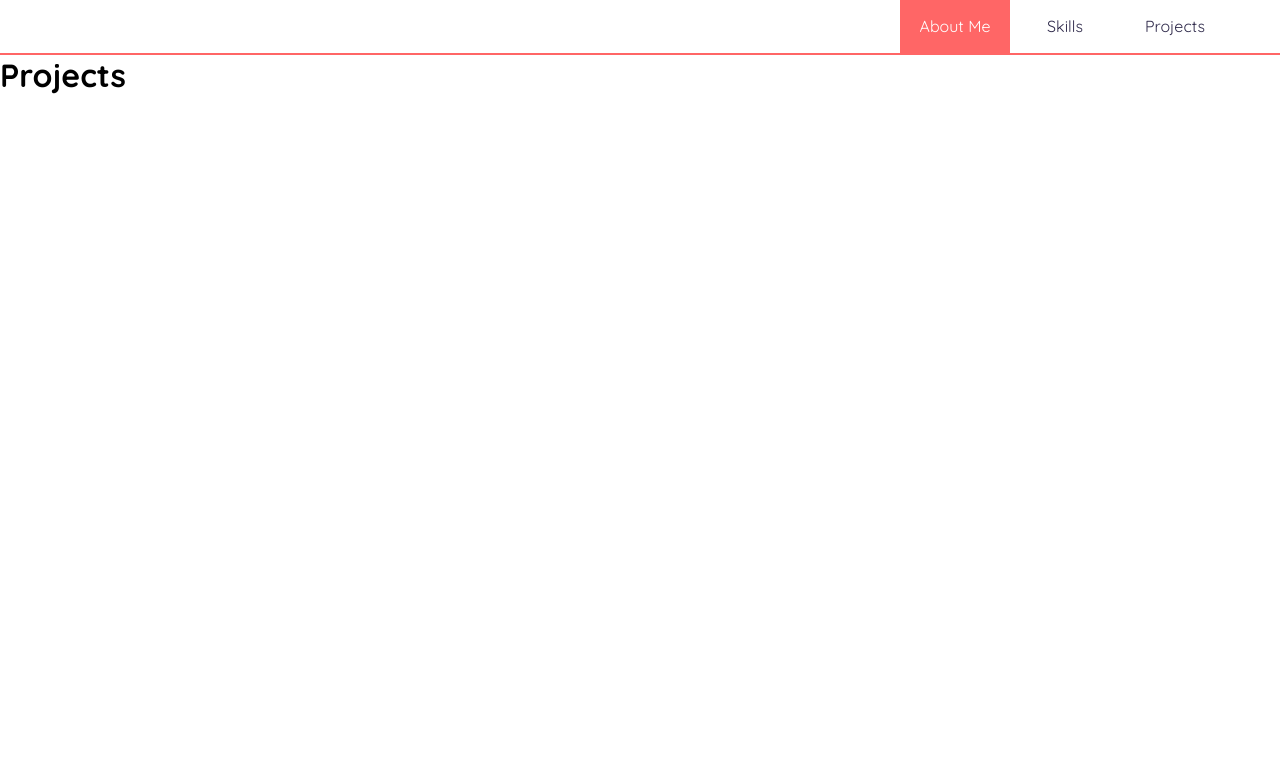
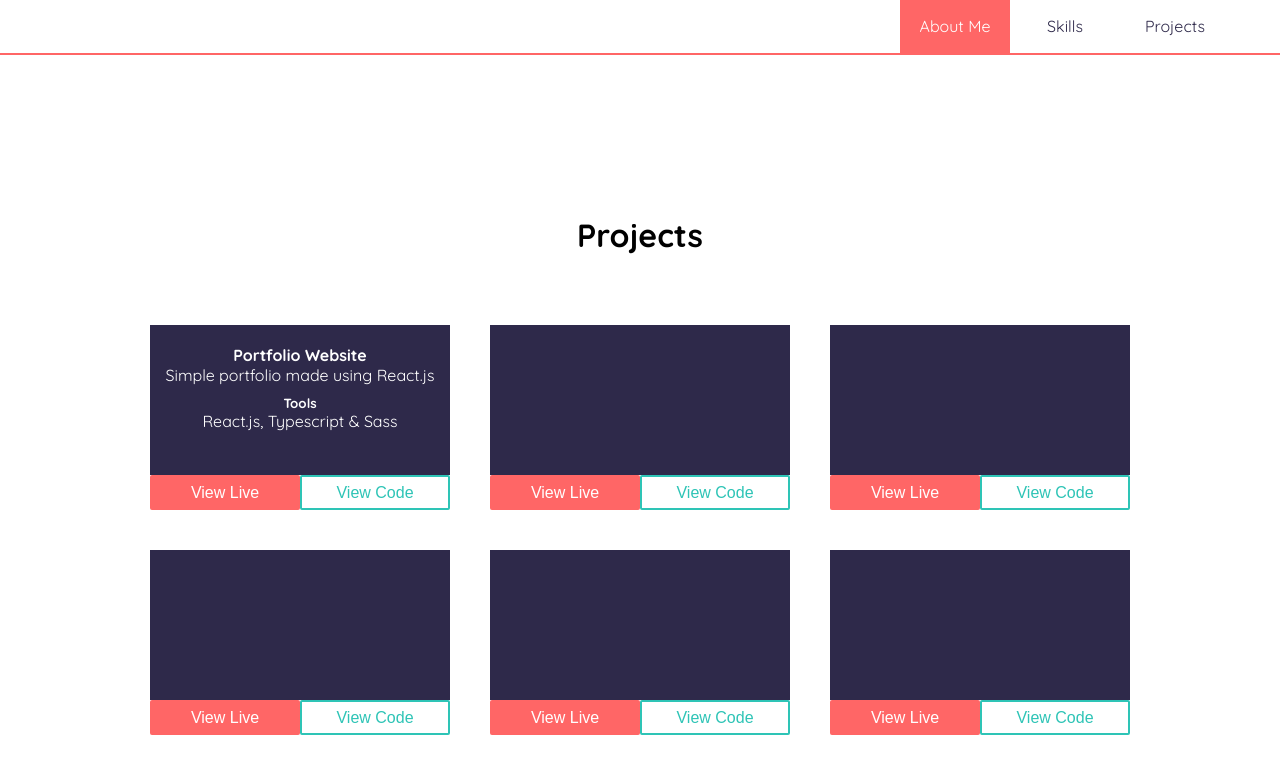
Before and after one commit to FrancyelZelling/portfolio, a React (Create React App) app: page /projects in a window 1280 px wide. Shown: the top 774 px of the page. Built offline with nearby package versions, Linux system fonts and the light colour scheme.

Commit message:
Finished Skills Page & Started Projects Page

```diff
--- a/package.json
+++ b/package.json
@@ -10,12 +10,14 @@
     "@types/node": "^12.0.0",
     "@types/react": "^16.9.53",
     "@types/react-dom": "^16.9.8",
+    "@types/styled-components": "^5.1.4",
     "feather-icons-react": "^0.4.1",
     "react": "^17.0.1",
     "react-dom": "^17.0.1",
     "react-router": "^5.2.0",
     "react-router-dom": "^5.2.0",
     "react-scripts": "4.0.0",
+    "styled-components": "^5.2.1",
     "typescript": "^4.0.3",
     "web-vitals": "^0.2.4"
   },
--- a/src/Components/Projects.tsx
+++ b/src/Components/Projects.tsx
@@ -1,7 +1,60 @@
 import React from "react";
 
 const Projects: React.FC = () => {
-  return <h1>Projects</h1>;
+  return (
+  <div className="projects">
+    <h1>Projects</h1>
+    <div className="projects-container">
+      <div className="project">
+        <div className="img-blank">
+          <h4>Portfolio Website</h4>
+          <p>Simple portfolio made using React.js</p>
+          <h5>Tools</h5>
+          <p>React.js, Typescript & Sass</p>
+        </div>
+        <div className="buttons">
+          <button className="main">View Live</button>
+          <button className="secondary">View Code</button>
+        </div>
+      </div>
+      <div className="project">
+        <div className="img-blank"></div>
+        <div className="buttons">
+          <button className="main">View Live</button>
+          <button className="secondary">View Code</button>
+        </div>
+      </div>
+      <div className="project">
+        <div className="img-blank"></div>
+        <div className="buttons">
+          <button className="main">View Live</button>
+          <button className="secondary">View Code</button>
+        </div>
+      </div>
+      <div className="project">
+        <div className="img-blank"></div>
+        <div className="buttons">
+          <button className="main">View Live</button>
+          <button className="secondary">View Code</button>
+        </div>
+      </div>
+      <div className="project">
+        <div className="img-blank"></div>
+        <div className="buttons">
+          <button className="main">View Live</button>
+          <button className="secondary">View Code</button>
+        </div>
+      </div>
+      <div className="project">
+        <div className="img-blank"></div>
+        <div className="buttons">
+          <button className="main">View Live</button>
+          <button className="secondary">View Code</button>
+        </div>
+      </div>
+    </div>
+  </div>
+)
 };
 
 export default Projects;
--- a/src/Components/Skills.tsx
+++ b/src/Components/Skills.tsx
@@ -3,7 +3,7 @@ import React from "react";
 const Skills: React.FC = () => {
   return (
     <div className="skills">
-      <h3>Skills</h3>
+      <h1>Skills</h1>
       <div className="skills-container">
         <div className="skill-section">
           <h4>Languages</h4>
@@ -26,8 +26,7 @@ const Skills: React.FC = () => {
             <li>Linux</li>
           </ul>
         </div>
-      </div>
-      <div className="soft-skills-section">
+        <div className="skill-section">
           <h4>Soft Skills</h4>
           <ul>
             <li>Problem Solving</li>
@@ -37,6 +36,7 @@ const Skills: React.FC = () => {
           </ul>
         </div>
       </div>
+    </div>
   );
 };
 
--- a/src/css/master.css
+++ b/src/css/master.css
@@ -113,13 +113,65 @@ nav {
       border: 2px solid #2ec4b6; }
 
 .skills {
-  text-align: center; }
+  text-align: center;
+  display: flex;
+  flex-direction: column;
+  align-items: center;
+  font-size: 1.2rem;
+  margin-top: 150px; }
+  .skills > h1 {
+    margin-bottom: 50px; }
+  .skills .skills-container {
+    display: flex;
+    max-width: 800px;
+    align-items: center;
+    justify-content: space-evenly; }
+  .skills .skill-section {
+    margin: 70px;
+    padding: 50px;
+    padding-top: 20px;
+    border: 3px solid #ff6666;
+    border-radius: 3px; }
+    .skills .skill-section > h4 {
+      margin-bottom: 20px;
+      padding-bottom: 5px;
+      border-bottom: 2px solid #2ec4b6; }
+    .skills .skill-section > li {
+      margin: 4px 0px; }
 
-.skills-container {
+.projects {
   display: flex;
-  flex-wrap: wrap; }
-
-.skill-section {
-  margin: 10px 15px; }
-  .skill-section > h4 {
-    margin-bottom: 4px; }
+  flex-direction: column;
+  margin-top: 160px;
+  align-items: center;
+  justify-content: center; }
+  .projects > h1 {
+    margin-bottom: 50px; }
+  .projects .projects-container {
+    display: grid;
+    grid-template-columns: repeat(3, 1fr);
+    gap: 40px;
+    align-items: center;
+    justify-content: center;
+    padding: 20px; }
+  .projects .project .buttons {
+    display: flex; }
+    .projects .project .buttons button {
+      display: inline-block;
+      margin: 0px; }
+    .projects .project .buttons .main {
+      background-color: #ff6666;
+      color: #ffffff; }
+    .projects .project .buttons .secondary {
+      border: 2px solid #2ec4b6;
+      background-color: #ffffff;
+      color: #2ec4b6; }
+  .projects .project .img-blank {
+    background-color: #2e294a;
+    color: #ffffff;
+    text-align: center;
+    padding-top: 20px;
+    width: 300px;
+    height: 150px; }
+    .projects .project .img-blank > h5 {
+      margin-top: 10px; }
--- a/src/css/master.scss
+++ b/src/css/master.scss
@@ -75,7 +75,6 @@ nav {
     text-align: center;
     text-decoration: none;
   }
-
   .nav-item-focused {
     color: $background-color;
     background-color: $primary-color;
@@ -162,17 +161,94 @@ nav {
 
 .skills {
   text-align: center;
+  display: flex;
+  flex-direction: column;
+  align-items: center;
+  font-size: 1.2rem;
+  margin-top: 150px;
+
+  > h1 {
+    margin-bottom: 50px;
+  }
+
+  .skills-container {
+    display: flex;
+    max-width: 800px;
+    align-items: center;
+    justify-content: space-evenly;
+  }
+
+  .skill-section {
+    margin: 70px;
+    padding: 50px;
+    padding-top: 20px;
+    border: 3px solid $primary-color;
+    border-radius: 3px;
+
+    > h4 {
+      margin-bottom: 20px;
+      padding-bottom: 5px;
+      border-bottom: 2px solid $secondary-color;
+    }
+
+    > li {
+      margin: 4px 0px;
+    }
+  }
 }
 
-.skills-container {
+
+.projects{
   display: flex;
-  flex-wrap: wrap;
-}
+  flex-direction: column;
+  margin-top: 160px;
+  align-items: center;
+  justify-content: center;
 
-.skill-section {
-  margin: 10px 15px;
+  >h1{
+    margin-bottom: 50px;
+  }
 
-  > h4 {
-    margin-bottom: 4px;
+  .projects-container {
+    display: grid;
+    grid-template-columns: repeat(3, 1fr);
+    gap: 40px;
+    align-items: center;
+    justify-content: center;
+    padding: 20px;
+  }
+
+  .project {
+    .buttons {
+      display: flex;
+
+       button {
+       display: inline-block;
+       margin: 0px;
+
+     }
+       .main {
+         background-color: $primary-color;
+         color: $text-light;
+       }
+
+       .secondary {
+         border: 2px solid $secondary-color;
+         background-color: $background-color;
+         color: $secondary-color;
+       }
+    }
+    .img-blank{
+      background-color: $text-dark;
+      color: $text-light;
+      text-align: center;
+      padding-top: 20px;
+      width: 300px;
+      height: 150px;
+
+      > h5{
+        margin-top: 10px;
+      }
+    }
   }
 }
```
Also changed, not shown: 2 other files (tests, documents, lock files or other folders). Lines whose indentation alone changed are shown as unchanged.
